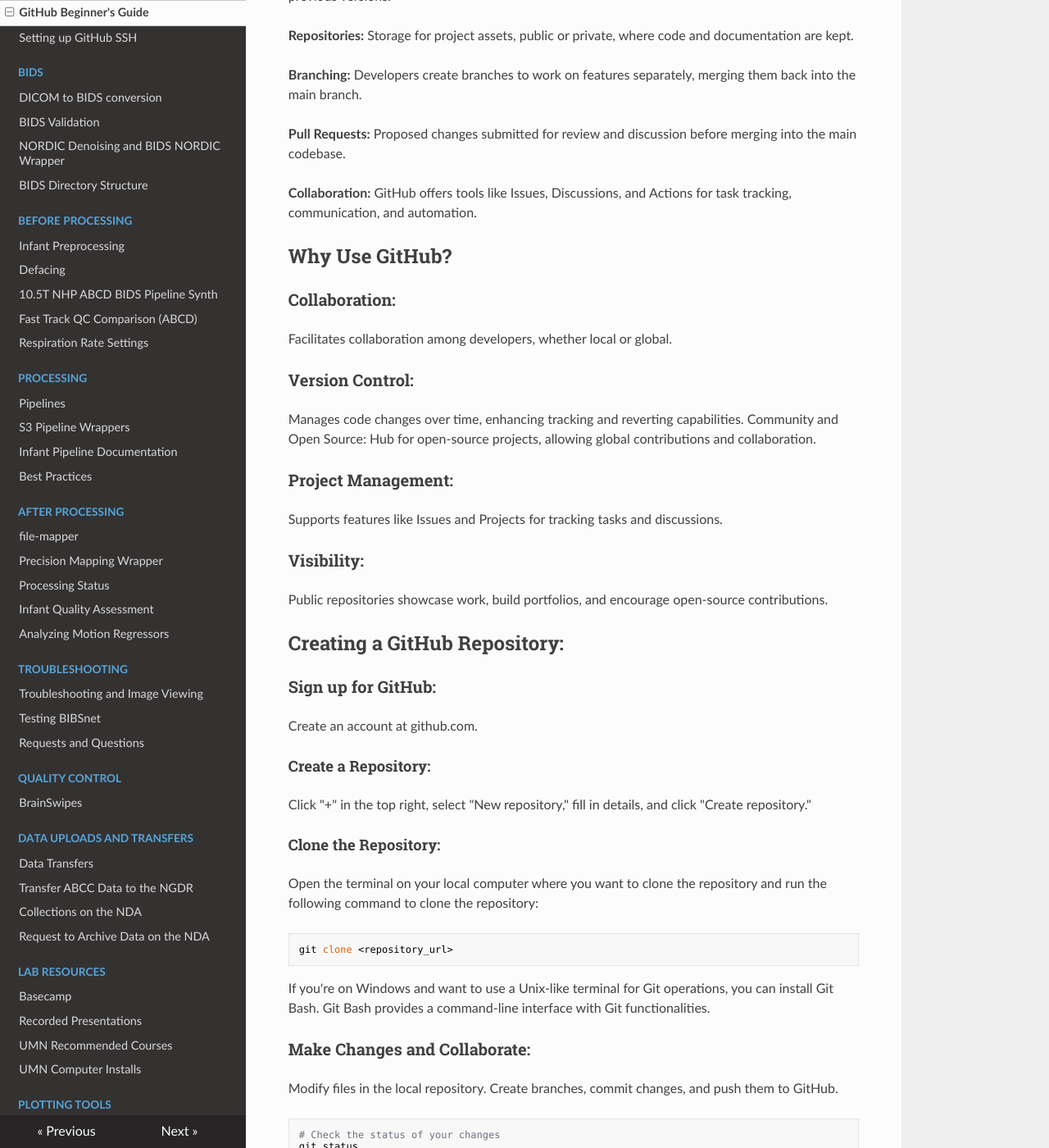
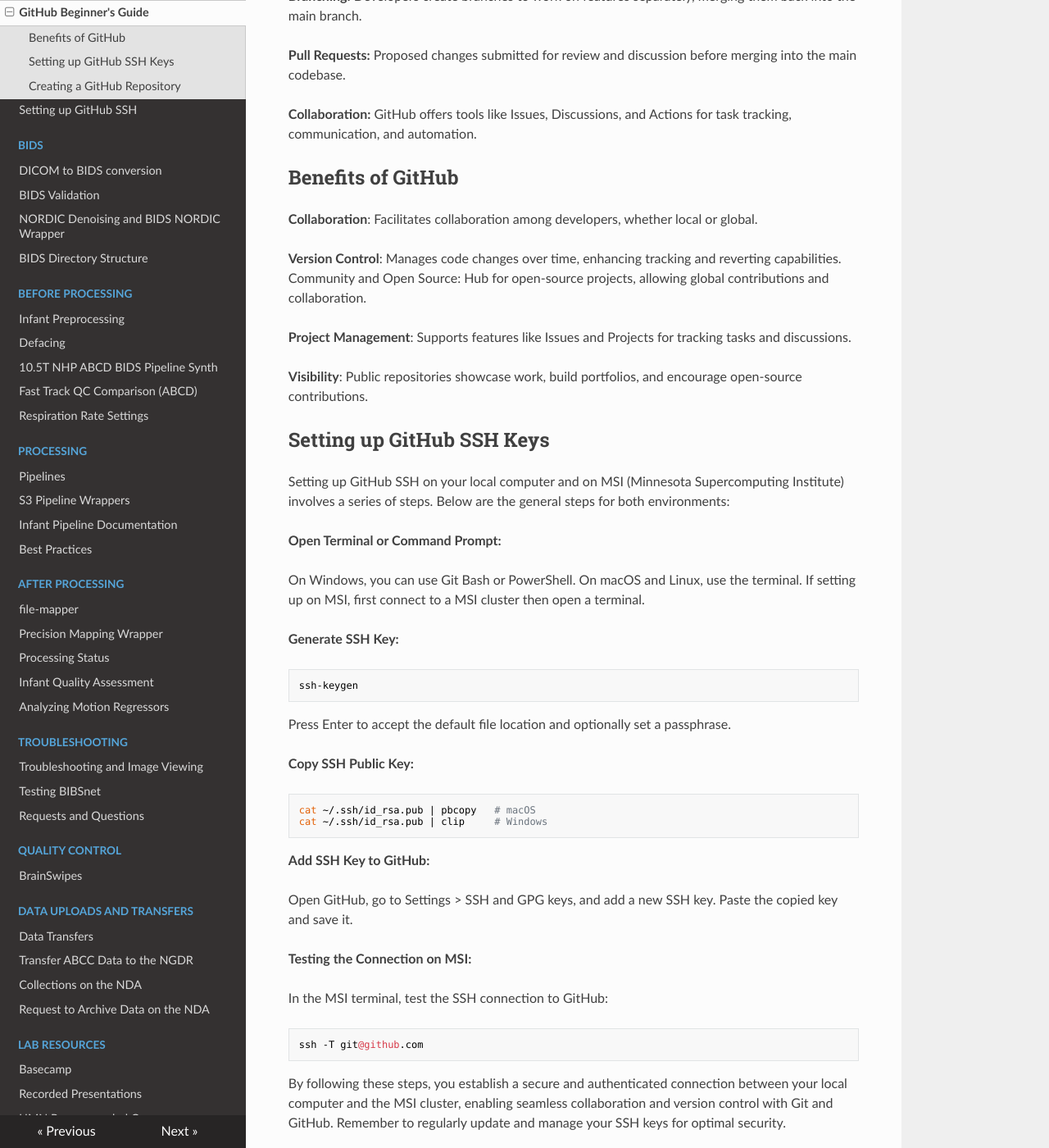
Before and after one commit to DCAN-Labs/cdni-brain, an MkDocs documentation site: the page built from docs/github-quick-guide.md, in a window 1280 px wide and 1400 px high, scrolled down 429 px. Shown: the whole window at 82% size. Built offline with MkDocs 1.6.1, drawn with Linux system fonts in a browser that asks for light colours; nearby versions of some CDN libraries; some of the changed text lies outside the part shown.

Commit message:
add git commands, merged pages

````diff
--- a/docs/github-quick-guide.md
+++ b/docs/github-quick-guide.md
@@ -15,38 +12,83 @@ Enables multiple developers to work concurrently, tracking changes and allowing
 
 **Collaboration:** GitHub offers tools like Issues, Discussions, and Actions for task tracking, communication, and automation.
 
-## Why Use GitHub?
+## Benefits of GitHub
 
-### Collaboration:
+**Collaboration**:
 Facilitates collaboration among developers, whether local or global.
-### Version Control:
+
+**Version Control**:
 Manages code changes over time, enhancing tracking and reverting capabilities.
 Community and Open Source: Hub for open-source projects, allowing global contributions and collaboration.
-### Project Management:
+
+**Project Management**:
 Supports features like Issues and Projects for tracking tasks and discussions.
-### Visibility:
+
+**Visibility**:
 Public repositories showcase work, build portfolios, and encourage open-source contributions.
 
-## Creating a GitHub Repository:
+## Setting up GitHub SSH Keys
 
-### Sign up for GitHub:
+Setting up GitHub SSH on your local computer and on MSI (Minnesota Supercomputing Institute) involves a series of steps. Below are the general steps for both environments:
 
-Create an account at github.com.
+**Open Terminal or Command Prompt:**
 
-#### Create a Repository:
+On Windows, you can use Git Bash or PowerShell.
+On macOS and Linux, use the terminal.
+If setting up on MSI, first connect to a MSI cluster then open a terminal.
+
+**Generate SSH Key:**
+
+```
+ssh-keygen
+```
+
+Press Enter to accept the default file location and optionally set a passphrase.
+
+**Copy SSH Public Key:**
+
+```
+cat ~/.ssh/id_rsa.pub | pbcopy   # macOS
+cat ~/.ssh/id_rsa.pub | clip     # Windows
+```
+
+**Add SSH Key to GitHub:**
+
+Open GitHub, go to Settings > SSH and GPG keys, and add a new SSH key. Paste the copied key and save it.
+
+**Testing the Connection on MSI:**
+
+In the MSI terminal, test the SSH connection to GitHub:
+
+```
+ssh -T git@github.com
+```
+
+By following these steps, you establish a secure and authenticated connection between your local computer and the MSI cluster, enabling seamless collaboration and version control with Git and GitHub. Remember to regularly update and manage your SSH keys for optimal security.
+
+## Creating a GitHub Repository
+
+To see more commonly used github commands with more description, see [this page.](git-commands.md)
+
+**Sign up for GitHub:**
+
+Create an account at [github.com](https://github.com/).
+
+**Create a Repository:**
 
 Click "+" in the top right, select "New repository," fill in details, and click "Create repository."
 
-#### Clone the Repository:
+**Clone the Repository:**
 
 Open the terminal on your local computer where you want to clone the repository and run the following command to clone the repository:
 
 ```
 git clone <repository_url>
 ```
+
 If you're on Windows and want to use a Unix-like terminal for Git operations, you can install Git Bash. Git Bash provides a command-line interface with Git functionalities.
 
-### Make Changes and Collaborate:
+**Make Changes and Collaborate:**
 
 Modify files in the local repository.
 Create branches, commit changes, and push them to GitHub.
@@ -62,7 +104,8 @@ git add .
 git commit -m "Your commit message"
 ```
 
-Create Branches, Commit Changes, and Push to GitHub:
+**Create Branches, Commit Changes, and Push to GitHub:**
+
 ```
 git branch your-branch-name     # Create a new branch for your feature or fix
 git checkout your-branch-name   # Switch to the new branch
@@ -75,7 +118,7 @@ git commit -m "Implementing a new feature"
 git push origin your-branch-name
 ```
 
-### Create a Pull Request and merge changes:
+**Create a Pull Request and Merge Changes:**
 
 On GitHub navigate to your repository. Go to the "Pull Requests" tab. Select the pull request you want to merge. Click "Merge pull request."
 More information on GitHub can be found on [Git Documentation website.](https://git-scm.com/doc)
````
Also changed, not shown: other parts of docs/github-quick-guide.md (+2 -5 lines), docs/git-commands.md (added, +61 -0 lines), docs/setting-git-ssh.md (deleted, +0 -62 lines).
